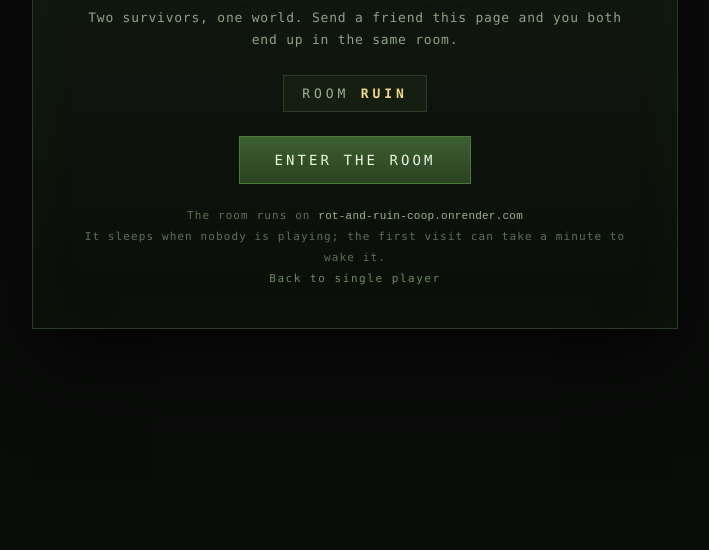
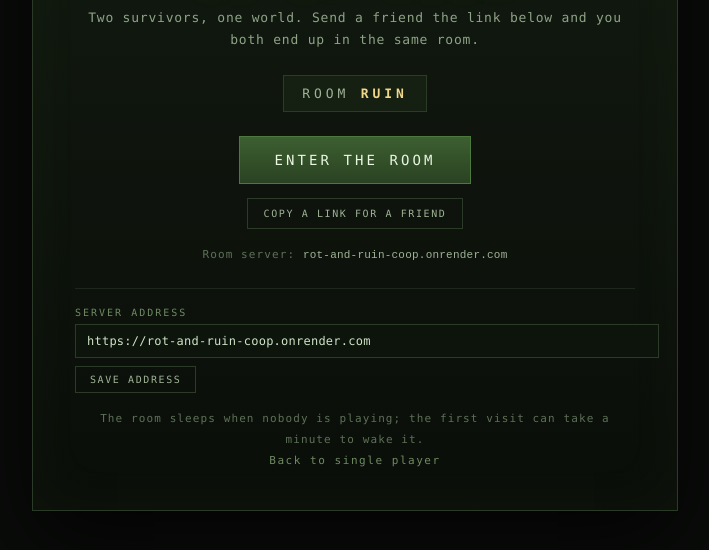
Before and after one commit to dragonmahan-sketch/rot-and-ruin, a plain HTML site: page coop.html in a window 1280 px wide. Shown: the part 144-694 px from the top of the page, without its empty margins (285-994 px from the left). Drawn offline with Linux system fonts and the light colour scheme.

Commit message:
Sync the published game files [skip ci]

```diff
--- a/coop.html
+++ b/coop.html
@@ -8,7 +8,7 @@
   html,body{margin:0;min-height:100%;background:#0a0c0a;color:#cfe3c6;
     font-family:ui-monospace,SFMono-Regular,Menlo,Consolas,"Liberation Mono",monospace}
   body{display:flex;align-items:center;justify-content:center;padding:24px}
-  .panel{max-width:560px;text-align:center;padding:38px 42px;border:1px solid #2c3a28;
+  .panel{max-width:560px;width:100%;text-align:center;padding:38px 42px;border:1px solid #2c3a28;
     background:linear-gradient(180deg,rgba(18,26,16,.97),rgba(10,14,9,.97));
     box-shadow:0 30px 80px rgba(0,0,0,.8),inset 0 0 60px rgba(120,200,90,.04)}
   .eyebrow{letter-spacing:.42em;font-size:11px;color:#6f8a63;margin-bottom:14px;text-transform:uppercase}
@@ -23,24 +23,103 @@
     background:linear-gradient(180deg,#3d5f31,#2a4222);color:#eaf5e2;font-size:14px;
     letter-spacing:.22em;padding:15px 34px;text-transform:uppercase}
   a.play:hover{background:linear-gradient(180deg,#4b7440,#33512a);box-shadow:0 0 26px rgba(143,212,106,.28)}
-  .foot{margin-top:22px;font-size:11px;color:#5e7057;letter-spacing:.1em;line-height:1.9}
+  .share{display:block;margin:14px auto 0;background:transparent;border:1px solid #2c3a28;color:#9fb396;
+    font:inherit;font-size:10px;letter-spacing:.16em;padding:9px 16px;text-transform:uppercase;cursor:pointer}
+  .share:hover{color:#d9e6d2;background:rgba(143,212,106,.06)}
+  .foot{margin-top:16px;font-size:11px;color:#5e7057;letter-spacing:.1em;line-height:1.9}
   .foot code{color:#9fb396;letter-spacing:.02em}
+  .ok{color:#8fd46a}
   a.back{color:#6f8a63;font-size:11px;letter-spacing:.14em;text-decoration:none}
   a.back:hover{color:#cfe3c6}
+  .setter{margin:22px 0 4px;text-align:left;border-top:1px solid #1e271c;padding-top:18px}
+  .setter label{display:block;font-size:10px;letter-spacing:.2em;color:#6f8a63;margin-bottom:6px;text-transform:uppercase}
+  .setter input{width:100%;padding:9px 11px;background:#0d140c;color:#cfe3c6;font:inherit;font-size:12px;
+    border:1px solid #2c3a28;letter-spacing:.02em}
+  .setter input:focus{outline:none;border-color:#4c7a3d;box-shadow:0 0 0 2px rgba(143,212,106,.18)}
+  .setter button{margin-top:8px;background:transparent;border:1px solid #2c3a28;color:#9fb396;
+    font:inherit;font-size:10px;letter-spacing:.16em;padding:7px 14px;text-transform:uppercase;cursor:pointer}
+  .setter button:hover{color:#d9e6d2;background:rgba(143,212,106,.06)}
 </style>
 </head>
 <body>
   <div class="panel">
     <div class="eyebrow">Rot &amp; Ruin</div>
     <h1>CO-<span>OP</span> ROOM</h1>
-    <p class="sub">Two survivors, one world. Send a friend this page and you both end up in the same room.</p>
+    <p class="sub">Two survivors, one world. Send a friend the link below and you both end up in the same room.</p>
     <div class="room">ROOM <b>RUIN</b></div>
-    <div><a class="play" href="https://rot-and-ruin-coop.onrender.com/?room=RUIN">Enter the room</a></div>
+    <div><a class="play" id="play" href="#">Enter the room</a></div>
+    <button class="share" id="share">Copy a link for a friend</button>
+    <div class="foot" id="where"></div>
+    <div class="setter">
+      <label for="host">Server address</label>
+      <input id="host" type="url" spellcheck="false" autocapitalize="off"
+             placeholder="https://your-service.onrender.com">
+      <button id="save">Save address</button>
+    </div>
     <div class="foot">
-      The room runs on <code>rot-and-ruin-coop.onrender.com</code><br>
-      It sleeps when nobody is playing; the first visit can take a minute to wake it.<br>
+      The room sleeps when nobody is playing; the first visit can take a minute to wake it.<br>
       <a class="back" href="./index.html">Back to single player</a>
     </div>
   </div>
+<script>
+(function () {
+  'use strict';
+  var DEFAULT_HOST = 'https://rot-and-ruin-coop.onrender.com';
+  var ROOM = 'RUIN';
+  var KEY = 'rotruin.coop.host';
+
+  function clean(v) {
+    v = String(v || '').trim();
+    if (!v) return '';
+    if (!/^https?:\/\//i.test(v)) v = 'https://' + v;
+    return v.replace(/\/+$/, '');
+  }
+
+  var q = new URLSearchParams(location.search);
+  var stored = '';
+  try { stored = localStorage.getItem(KEY) || ''; } catch (e) {}
+  var host = clean(q.get('host')) || clean(stored) || clean(DEFAULT_HOST);
+
+  var input = document.getElementById('host');
+  var play = document.getElementById('play');
+  var where = document.getElementById('where');
+
+  function apply(h) {
+    host = clean(h);
+    play.href = host + '/?room=' + ROOM;
+    input.value = host;
+    where.innerHTML = 'Room server: <code>' + host.replace(/^https?:\/\//, '') + '</code>';
+  }
+  apply(host);
+
+  document.getElementById('save').addEventListener('click', function () {
+    var v = clean(input.value);
+    if (!v) { input.focus(); return; }
+    try { localStorage.setItem(KEY, v); } catch (e) {}
+    apply(v);
+    var u = new URL(location.href);
+    u.searchParams.set('host', v);
+    history.replaceState(null, '', u);
+    where.innerHTML = '<span class="ok">Saved.</span> Room server: <code>' +
+      v.replace(/^https?:\/\//, '') + '</code>';
+  });
+
+  document.getElementById('share').addEventListener('click', function () {
+    var u = new URL(location.href);
+    u.searchParams.set('host', host);
+    var link = u.toString();
+    var btn = document.getElementById('share');
+    var done = function () {
+      btn.textContent = 'Link copied';
+      setTimeout(function () { btn.textContent = 'Copy a link for a friend'; }, 1600);
+    };
+    if (navigator.clipboard && navigator.clipboard.writeText) {
+      navigator.clipboard.writeText(link).then(done, function () { window.prompt('Copy this link:', link); });
+    } else {
+      window.prompt('Copy this link:', link);
+    }
+  });
+})();
+</script>
 </body>
 </html>
```
